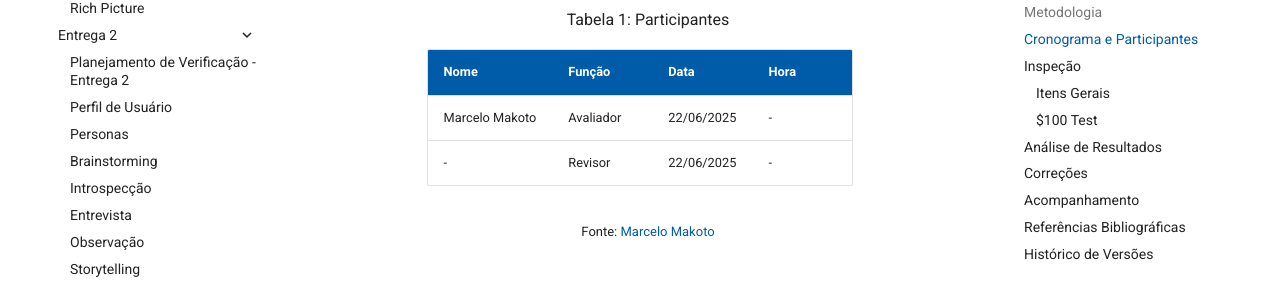
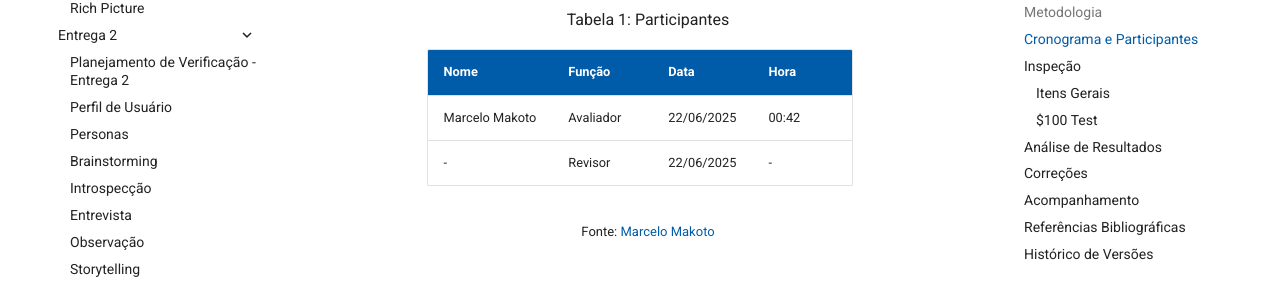
Before and after one commit to eduardodpms/REQ-FGTS, an MkDocs documentation site: the page built from docs/Verificacao/Grupo/Entrega-2/verificacao-100-test.md, in a window 1280 px wide and 900 px high, scrolled down 954 px. Shown: the part 150-437 px from the top of the window. Built offline with MkDocs 1.6.1 and Material for MkDocs 9.7.7, drawn with Linux system fonts in a browser that asks for light colours; comment, search, counter and statistics services are not loaded.

Commit message:
docs: adição de hora no cronograma

```diff
--- a/docs/Verificacao/Grupo/Entrega-2/verificacao-100-test.md
+++ b/docs/Verificacao/Grupo/Entrega-2/verificacao-100-test.md
@@ -38,7 +38,7 @@ Nesta etapa o integrante [Marcelo Makoto](https://github.com/MM4k), será respon
       <td> Marcelo Makoto </td>
       <td> Avaliador </td>
       <td> 22/06/2025 </td>
-      <td> - </td>
+      <td> 00:42 </td>
     </tr>
     <tr>
       <td> - </td>
```
Also changed, not shown: docs/Verificacao/Grupo/Entrega-4/verificacao-historias-de-usuario.md (+1 -1 lines).
